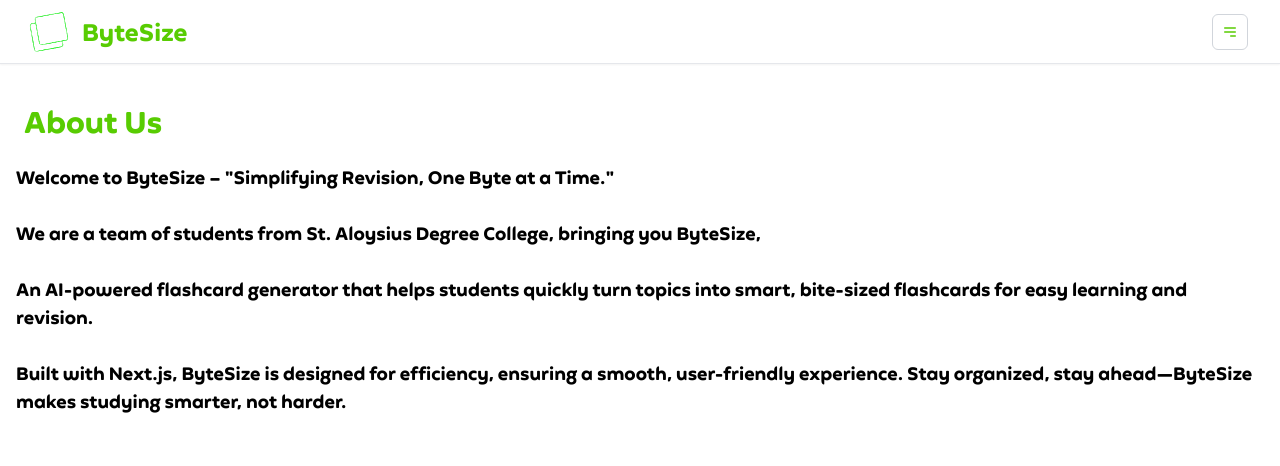
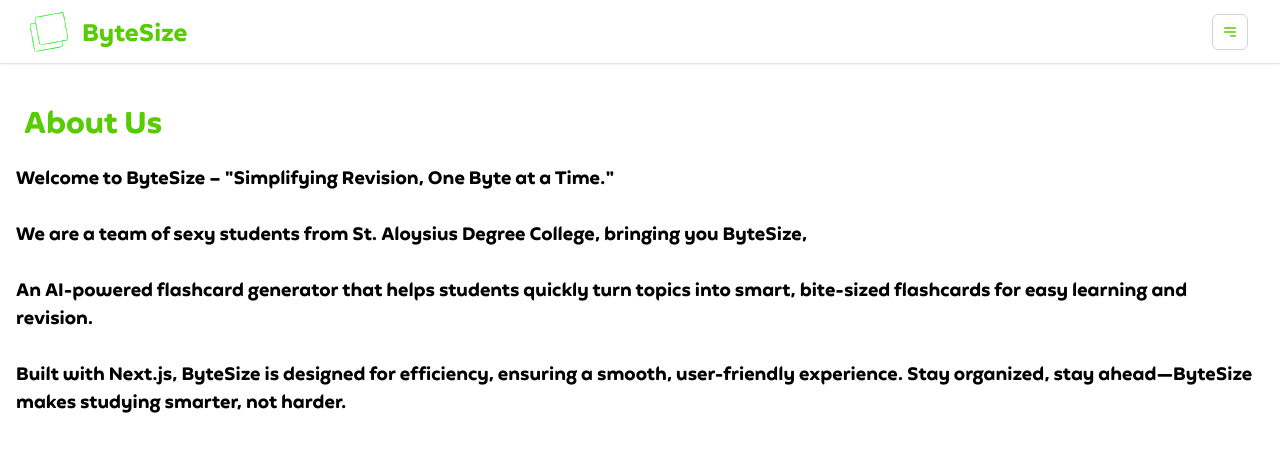
Before and after one commit to Nash504/ByteSize, a Next.js app: page /About in a window 1280 px wide. Shown: the top 466 px of the page. Built offline with nearby package versions, Linux system fonts and the light colour scheme.

Commit message:
about page

```diff
--- a/src/app/About/page.jsx
+++ b/src/app/About/page.jsx
@@ -17,9 +17,20 @@
             About Us
           </h1>
           <p className="text-lg text-left">
-            Welcome to ByteSize – "Simplifying Revision, One Byte at a Time."<br /><br/>
-            We are a team of students from St. Aloysius Degree College, bringing you ByteSize,<br/><br/> An AI-powered flashcard generator that helps students quickly turn topics into smart, bite-sized flashcards for easy learning and revision.<br/><br/>
-            Built with Next.js, ByteSize is designed for efficiency, ensuring a smooth, user-friendly experience. Stay organized, stay ahead—ByteSize makes studying smarter, not harder.
+            Welcome to ByteSize – "Simplifying Revision, One Byte at a Time."
+            <br />
+            <br />
+            We are a team of sexy students from St. Aloysius Degree College,
+            bringing you ByteSize,
+            <br />
+            <br /> An AI-powered flashcard generator that helps students quickly
+            turn topics into smart, bite-sized flashcards for easy learning and
+            revision.
+            <br />
+            <br />
+            Built with Next.js, ByteSize is designed for efficiency, ensuring a
+            smooth, user-friendly experience. Stay organized, stay
+            ahead—ByteSize makes studying smarter, not harder.
           </p>
         </div>
 
@@ -27,7 +38,7 @@
           <h1 className="text-3xl font-bold text-left text-[#58CC02]">
             Meet the Team
           </h1>
-          <br/>
+          <br />
           <div className="flex flex-row flex-wrap gap-4">
             <Profile
               img={srijan}
@@ -35,7 +46,6 @@
               linkedin_link="https://www.linkedin.com/in/srijan-kulal"
               github_link="https://github.com/srijankulal"
               Description={srijandes}
-
             />
 
             <Profile
```
